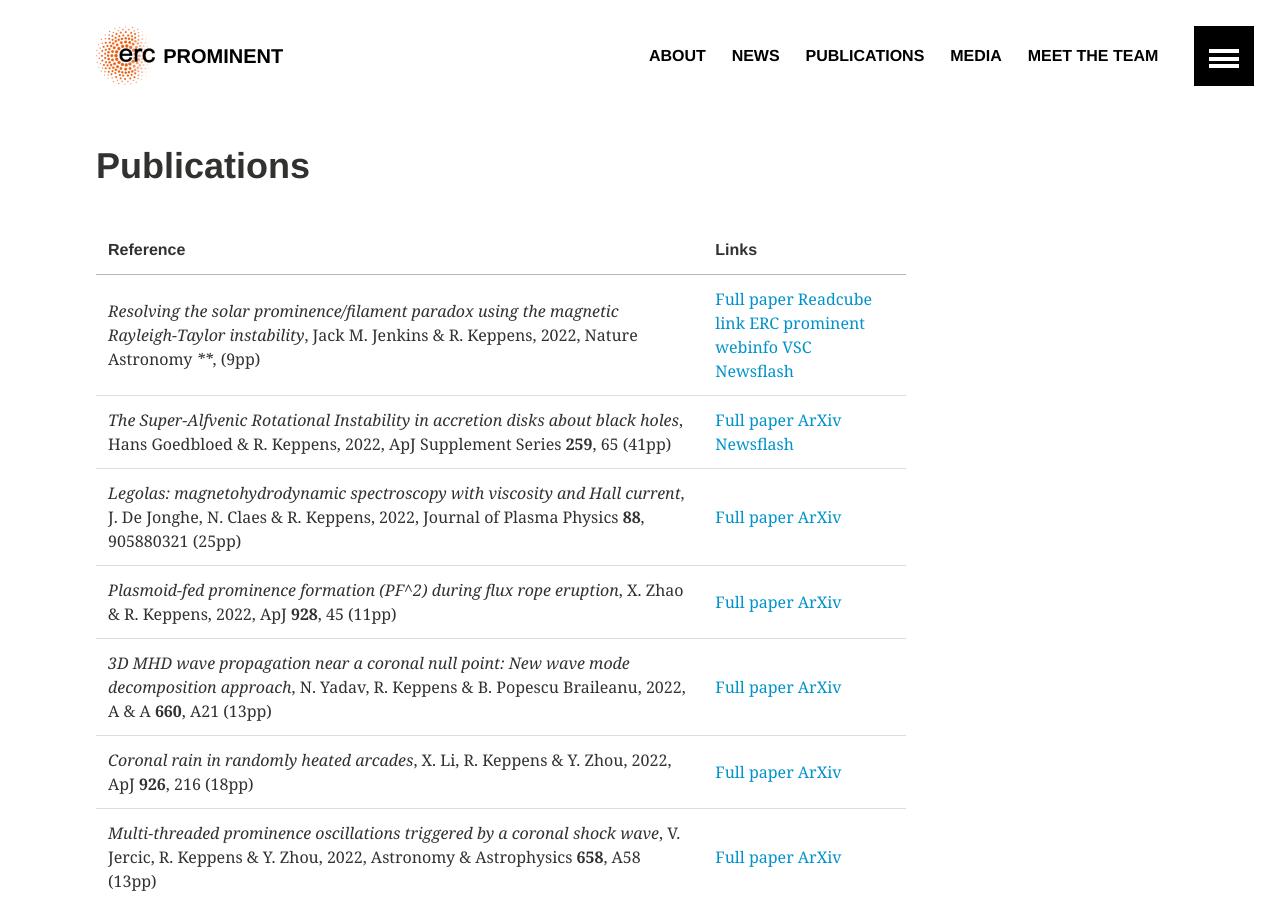
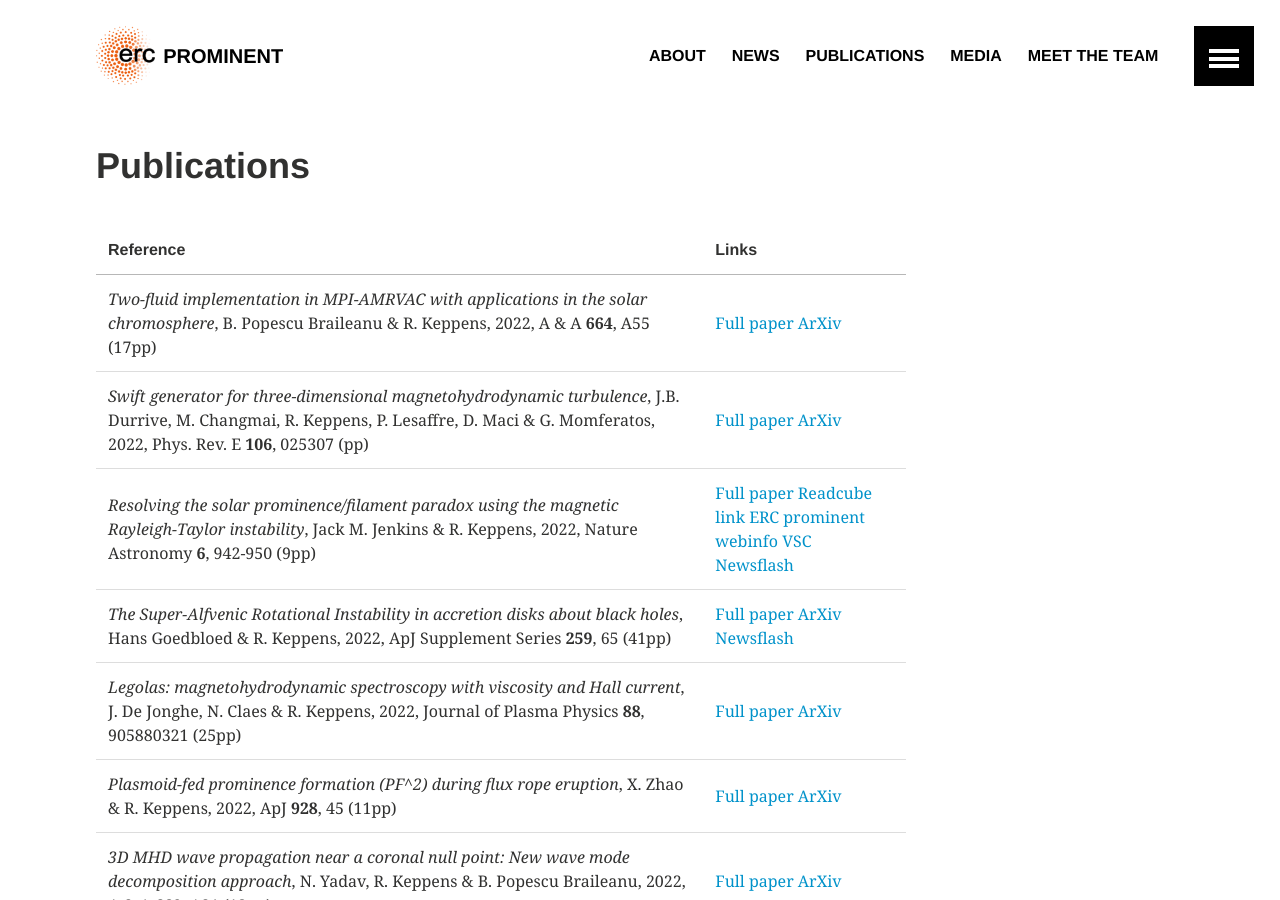
Before and after one commit to erc-prominent/erc-prominent.github.io, a Jekyll site: the page built from publications/index.md, in a window 1280 px wide and 900 px high. Built offline with Jekyll 4.4.1, drawn with Linux system fonts in a browser that asks for light colours.

```diff
--- a/publications/index.md
+++ b/publications/index.md
@@ -9,7 +9,9 @@
 
 | Reference | Links |
 |:--------- |:----- |
-| _Resolving the solar prominence/filament paradox using the magnetic Rayleigh-Taylor instability_, Jack M. Jenkins & R. Keppens, 2022, Nature Astronomy ****, (9pp) | [Full paper](https://doi.org/10.1038/s41550-022-01705-z) [Readcube link ](https://rdcu.be/cRprE) [ERC prominent webinfo ](https://erc-prominent.github.io//articles/paradox_pr/) [VSC Newsflash ](https://www.vscentrum.be/post/resolving-the-solar-prominence-filament-paradox-using-the-magnetic-rayleigh-taylor-instability)  |
+| _Two-fluid implementation in MPI-AMRVAC with applications in the solar chromosphere_, B. Popescu Braileanu & R. Keppens, 2022, A & A  **664**, A55 (17pp) | [Full paper](https://doi.org/10.1051/0004-6361/202243630) [ArXiv](https://arxiv.org/pdf/2205.05049.pdf)  |
+| _Swift generator for three-dimensional magnetohydrodynamic turbulence_, J.B. Durrive, M. Changmai, R. Keppens, P. Lesaffre, D. Maci & G. Momferatos, 2022, Phys. Rev. E **106**, 025307 (pp) | [Full paper](https://doi.org/10.1103/PhysRevE.106.025307) [ArXiv](https://arxiv.org/pdf/2207.03373.pdf)  |
+| _Resolving the solar prominence/filament paradox using the magnetic Rayleigh-Taylor instability_, Jack M. Jenkins & R. Keppens, 2022, Nature Astronomy **6**, 942-950 (9pp) | [Full paper](https://doi.org/10.1038/s41550-022-01705-z) [Readcube link ](https://rdcu.be/cRprE) [ERC prominent webinfo ](https://erc-prominent.github.io//articles/paradox_pr/) [VSC Newsflash ](https://www.vscentrum.be/post/resolving-the-solar-prominence-filament-paradox-using-the-magnetic-rayleigh-taylor-instability)  |
 | _The Super-Alfvenic Rotational Instability in accretion disks about black holes_, Hans Goedbloed & R. Keppens, 2022, ApJ Supplement Series **259**, 65 (41pp) | [Full paper](https://doi.org/10.3847/1538-4365/ac573c) [ArXiv](https://arxiv.org/pdf/2201.11551.pdf) [Newsflash ](https://wis.kuleuven.be/CmPA/news/2022/SARI2022)  |
 | _Legolas: magnetohydrodynamic spectroscopy with viscosity and Hall current_, J. De Jonghe, N. Claes & R. Keppens, 2022, Journal of Plasma Physics **88**, 905880321 (25pp) | [Full paper](https://doi.org/10.1017/S0022377822000617) [ArXiv](https://arxiv.org/pdf/2206.07377.pdf)  |
 | _Plasmoid-fed prominence formation (PF^2) during flux rope eruption_, X. Zhao & R. Keppens, 2022, ApJ **928**, 45 (11pp) | [Full paper](https://doi.org/10.3847/1538-4357/ac54a4) [ArXiv](https://arxiv.org/pdf/2202.08367.pdf)  |
```
Also changed, not shown: publications/generate_publist.py (+8 -4 lines).
